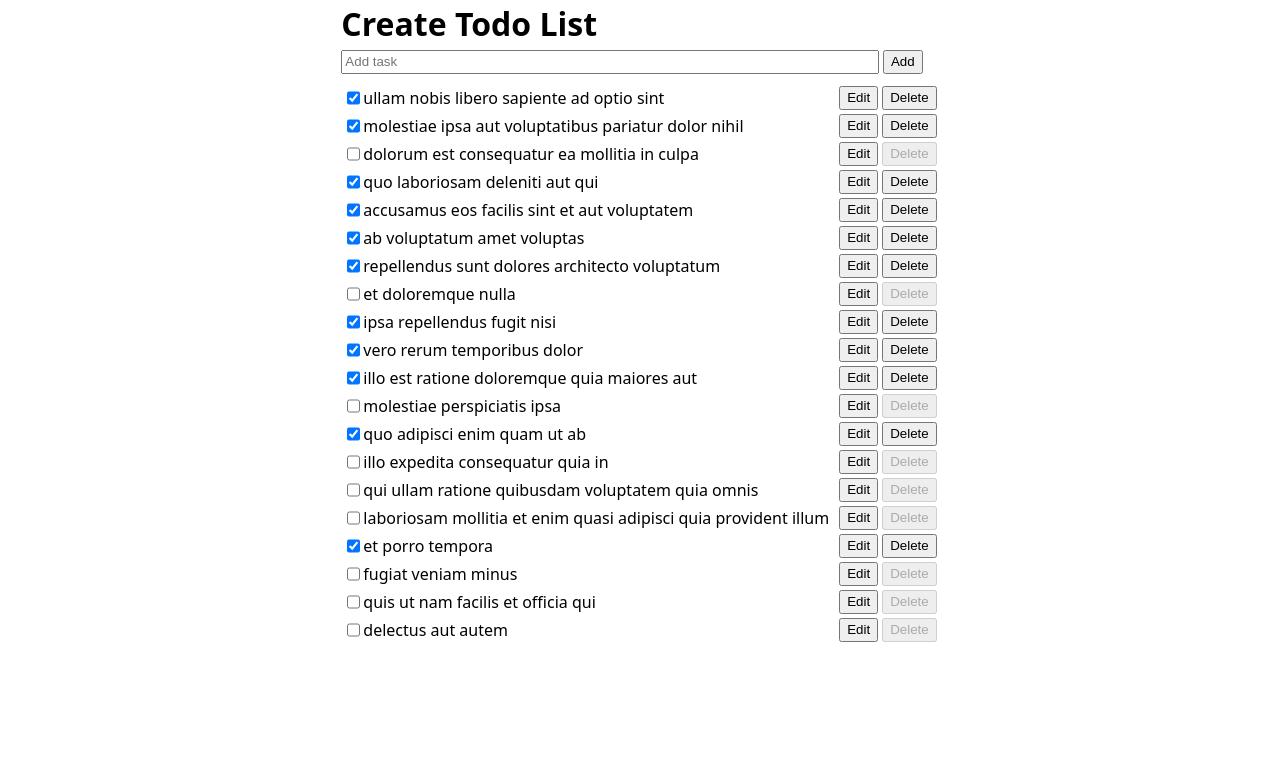
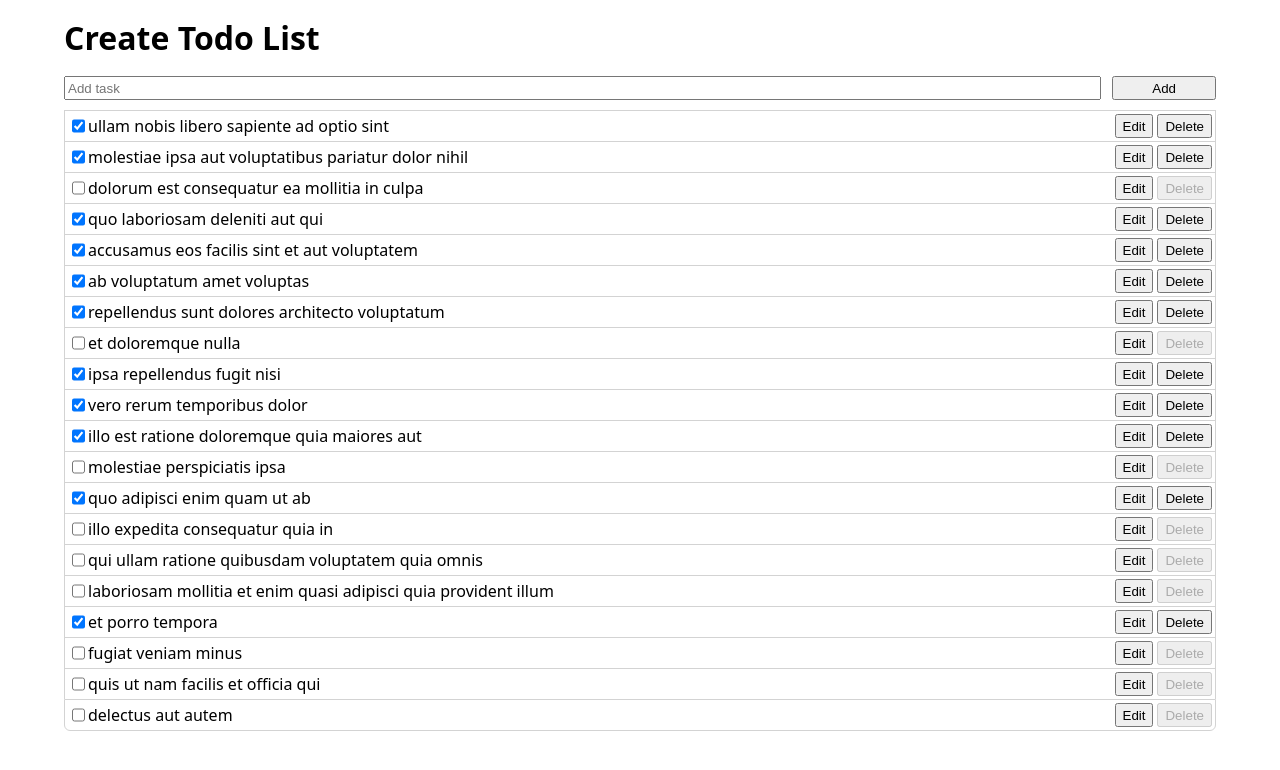
Before and after one commit to JasonLouie/to-do-list, a React (Vite) app: page / in a window 1280 px wide. Shown: the top 770 px of the page. Built offline with nearby package versions, Linux system fonts and the light colour scheme.

Commit message:
Added conditional rendering to the ToDoList component. Moved the ToDoListItem components into a new ToDoList component. Used a context to send the dispatch to both the AddListItem and ToDoListItem components.

```diff
--- a/src/App.jsx
+++ b/src/App.jsx
@@ -1,17 +1,29 @@
 import { useReducer } from 'react';
-import ToDoItem from "./components/ToDoItem";
+import ToDoList from "./components/ToDoList";
+import ItemContext from './itemContext';
 import initialState from "./data";
 import reducer from './reducer';
 import AddListItem from './components/AddListItem';
+import Header from './components/Header';
 
 export default function App() {
     const [list, dispatch] = useReducer(reducer, initialState.toReversed());
 
     return (
-        <div>
-            <h1>Create Todo List</h1>
-            <AddListItem dispatch={dispatch} id={list[0].id+1} />
-            {list.map(l => <ToDoItem key={l.id} dispatch={dispatch} {...l}/>)}
+        <div className='page flex center'>
+            <div className='content'>
+                <Header>Create Todo List</Header>
+                <ItemContext.Provider value={dispatch}>
+                    <AddListItem newItemId={list && list.length > 0 ? list[0].id + 1 : 1} />
+                    <ToDoList list={list} />
+                </ItemContext.Provider>
+
+            </div>
         </div>
     )
 }
+
+// Need to use conditional rendering to display message when no items are left.
+// Consider the useEffect to get list items from todos JSONPlaceholder API
+// Improve styling
+// Consider using forms for inputs so pressing enter counts as saving or adding items
--- a/src/components/AddListItem.jsx
+++ b/src/components/AddListItem.jsx
@@ -1,18 +1,20 @@
-import { useState } from "react";
+import { useContext, useState } from "react";
+import ItemContext from "../itemContext";
 
-export default function AddListItem({dispatch, id}) {
+export default function AddListItem({newItemId}) {
+    const dispatch = useContext(ItemContext);
     const [title, setTitle] = useState("");
 
     function handleClick() {
         if (title !== "") {
-            dispatch({type: "ADD", item: {userId: 1, id, title, completed: false} });
+            dispatch({type: "ADD", item: {userId: 1, id: newItemId, title, completed: false} });
             setTitle("");
         }
     }
 
     return (
         <div className="add-item">
-            <input type="text" placeholder="Add task" value={title} onChange={(e) => setTitle(e.target.value)}/>
+            <input type="text" placeholder="Add task" name="add-task" value={title} onChange={(e) => setTitle(e.target.value)}/>
             <button className="action-btn" onClick={handleClick}>Add</button>
         </div>
     );
--- /dev/null
+++ b/src/components/Header.jsx
@@ -0,0 +1,5 @@
+export default function Header({children}) {
+    return (
+        <h1 className="header">{children}</h1>
+    );
+}
--- /dev/null
+++ b/src/components/ToDoList.jsx
@@ -0,0 +1,13 @@
+import ToDoListItem from "./ToDoListItem";
+
+export default function ToDoList({list}) {
+
+    const loading = () => <h2 className="message">Loading todo items...</h2>
+    const loaded = () => list.length > 0 ? list.map(l => <ToDoListItem key={l.id} {...l} />) : <h2 className="message">No todo list items</h2>;
+
+    return (
+        <>
+            {list ? loaded() : loading()}
+        </>
+    )
+}
--- a/src/components/ToDoItem.jsx
+++ b/src/components/ToDoListItem.jsx
@@ -1,6 +1,9 @@
-import { useState } from "react";
+import { useContext, useRef, useState } from "react";
+import ItemContext from "../itemContext";
 
-export default function ToDoItem({ id, title, completed, dispatch }) {
+export default function ToDoListItem({ id, title, completed }) {
+    const dispatch = useContext(ItemContext);
+    const container = useRef(null);
     const [edit, setEdit] = useState({state: false, title});
     const [done, setDone] = useState(completed);
 
@@ -26,11 +29,17 @@ export default function ToDoItem({ id, title, completed, dispatch }) {
         dispatch({type: "TOGGLE", id});
     }
 
+
+
     return (
         <div className="flex item-container">
             <div className="to-do-item flex">
-                <input type="checkbox" checked={done} onChange={handleDone} />
-                {edit.state ? <input type="text" value={edit.title} onChange={(e) => setEdit({...edit, title: e.target.value})}/> : <p>{title}</p>}
+                <input type="checkbox" name="completed" checked={done} onChange={handleDone} />
+                {edit.state ?
+                    <input type="text" name="title" value={edit.title} onChange={(e) => setEdit({...edit, title: e.target.value})}/>
+                    :
+                    <p>{title}</p>
+                }
             </div>
             <div className="action-container">
                 <button className="action-btn" onClick={handleEdit}>{edit.state ? "Save" : "Edit"}</button>
--- a/src/index.css
+++ b/src/index.css
@@ -1,14 +1,7 @@
-:root {
+body {
+    margin: 0;
     font-family: system-ui, Avenir, Helvetica, Arial, sans-serif;
     line-height: 1.5;
-    font-weight: 400;
-}
-
-body {
-    margin: 0;
-    display: flex;
-    justify-content: center;
-    min-width: 320px;
 }
 
 p, h1 {
@@ -19,7 +12,25 @@ p, h1 {
     display: flex;
 }
 
+.flex.center {
+    justify-content: center;
+}
+
+.page {
+    display: flex;
+}
+
+.content {
+    width: 90%;
+}
+
+.header {
+    margin: 14px 0;
+}
+
 .add-item {
+    display: flex;
+    justify-content: space-between;
     width: 100%;
     margin-bottom: 10px;
 }
@@ -30,9 +41,33 @@ p, h1 {
     height: 24px;
 }
 
+.add-item > button {
+    width: 9%;
+}
+
+.message {
+    font-weight: 500;
+    text-align: center;
+}
+
 .item-container {
     justify-content: space-between;
-    padding: 2px;
+    padding: 3px;
+    border: 1px solid lightgray;
+    border-bottom: none;
+}
+
+.item-container:first-child {
+    border-radius: 6px 6px 0 0;
+}
+
+.item-container:last-child {
+    border-radius: 0 0 6px 6px;
+    border-bottom: 1px solid lightgray;
+}
+
+.item-container:hover {
+    background-color: #f0f0f0;
 }
 
 .to-do-item {
@@ -49,6 +84,7 @@ p, h1 {
     box-sizing: border-box;
     height: 24px;
     padding: 0 6px;
+    min-width: fit-content;
 }
 
 .action-btn:last-child {
--- /dev/null
+++ b/src/itemContext.js
@@ -0,0 +1,4 @@
+import { createContext } from "react";
+
+const ItemContext = createContext();
+export default ItemContext;
```
